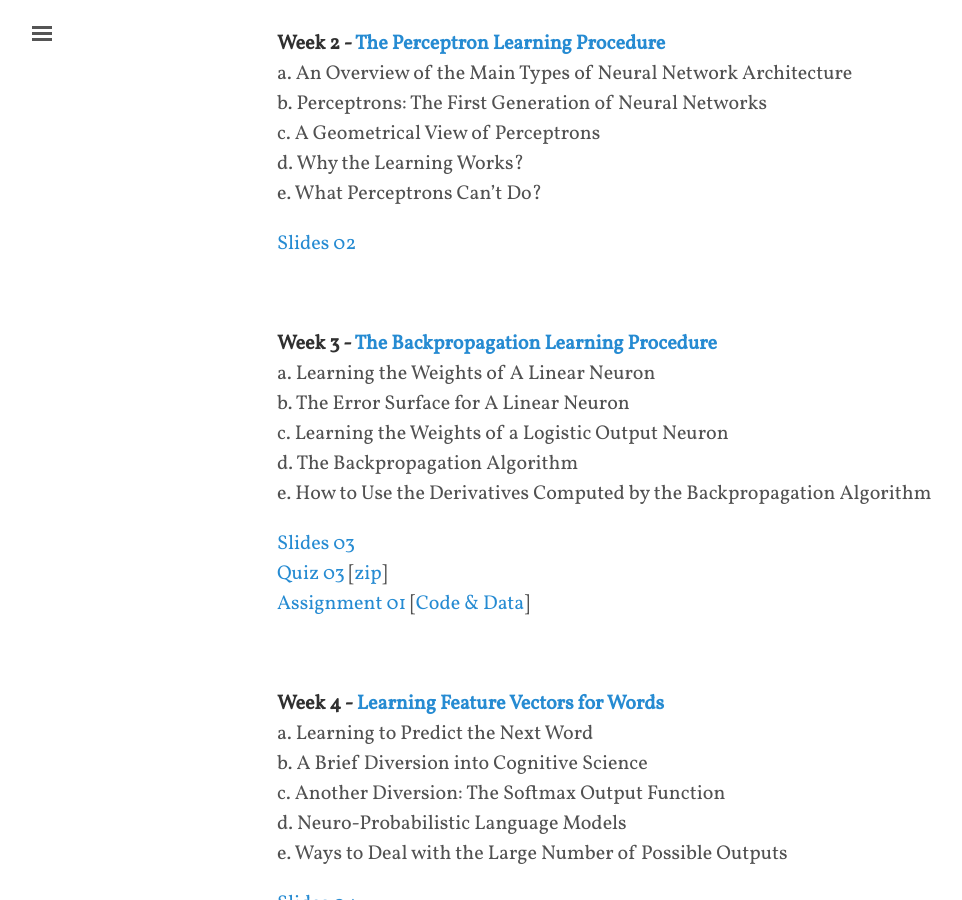
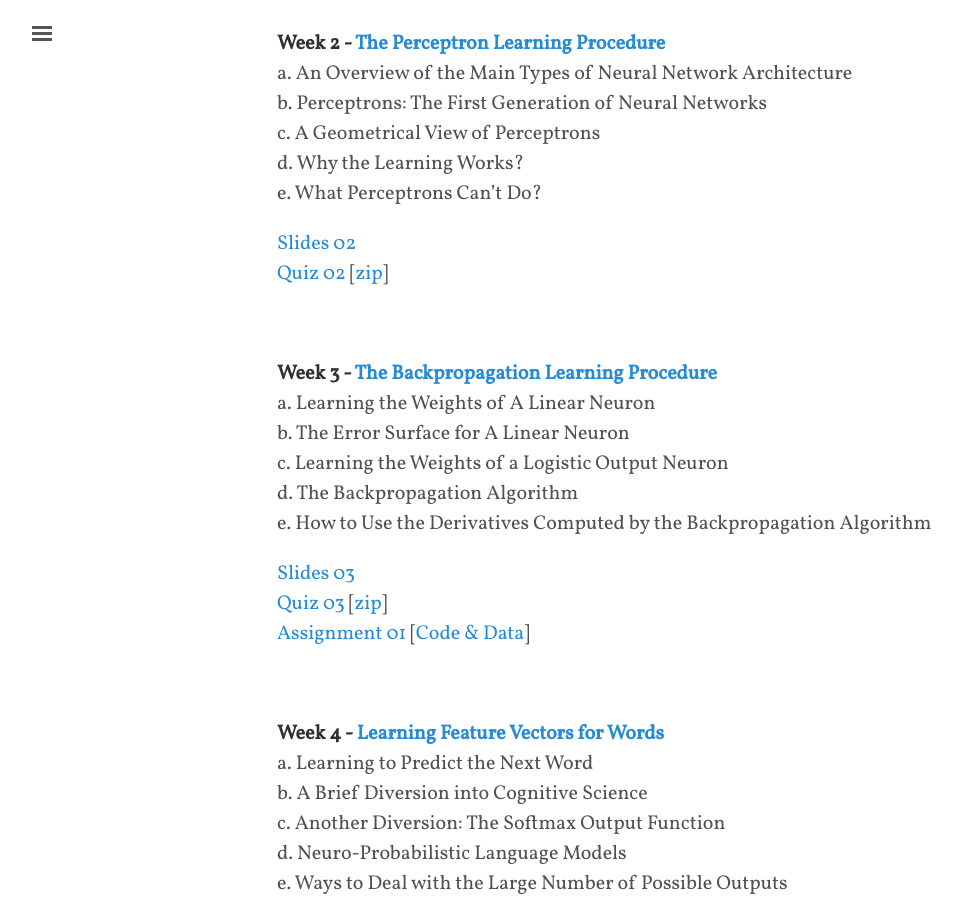
Before and after one commit to shevapato2008/myBlog, a Jekyll site: the page built from algorithms/machinelearning/nnml/index.md, in a window 1280 px wide and 900 px high, scrolled down 807 px. Shown: the whole window, without its empty margins (3-965 px from the left). Built offline with Jekyll 4.4.1, drawn with Linux system fonts in a browser that asks for light colours; some web fonts are replaced; comment, search, counter and statistics services are not loaded.

Commit message:
Updated.

```diff
--- a/algorithms/machinelearning/nnml/index.md
+++ b/algorithms/machinelearning/nnml/index.md
@@ -33,7 +33,9 @@ c. A Geometrical View of Perceptrons<br>
 d. Why the Learning Works?<br>
 e. What Perceptrons Can't Do?<br>
 
-[Slides 02]({{site.baseurl}}/algorithms/machinelearning/nnml/slides/Week2.pdf "Week 2 Slides")
+[Slides 02]({{site.baseurl}}/algorithms/machinelearning/nnml/slides/Week2.pdf "Week 2 Slides")<br>
+[Quiz 02]({{site.baseurl}}/algorithms/machinelearning/nnml/quizzes/quiz02 "Quiz 2")
+[[zip]({{site.baseurl}}/algorithms/machinelearning/nnml/quizzes/quiz02/quiz02.zip "quiz02.zip")]<br>
 
 <br>
 
```
